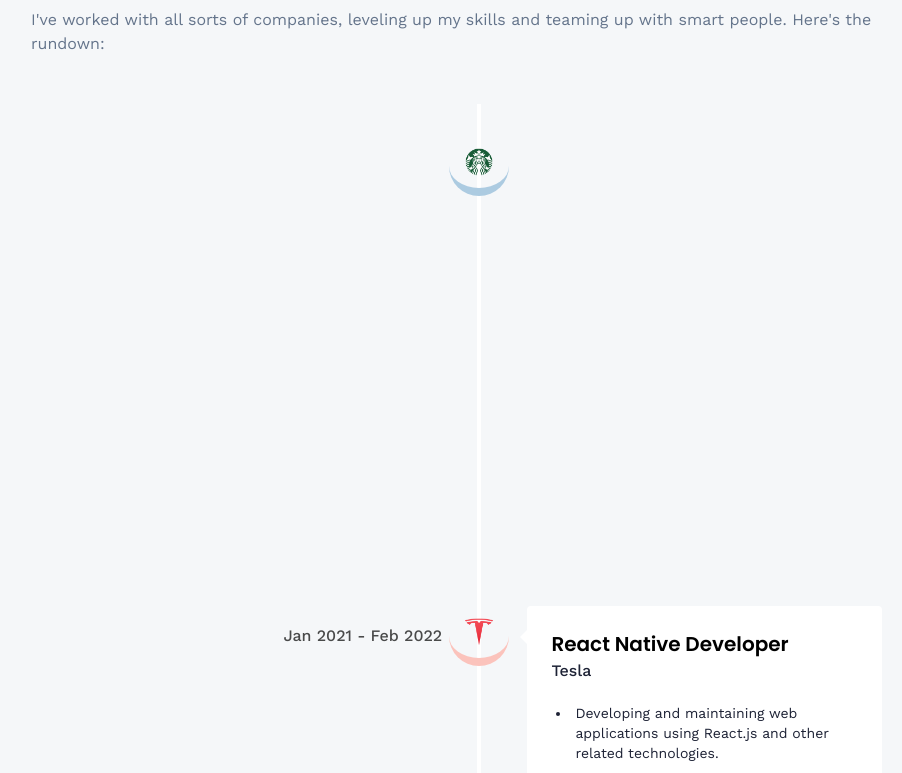
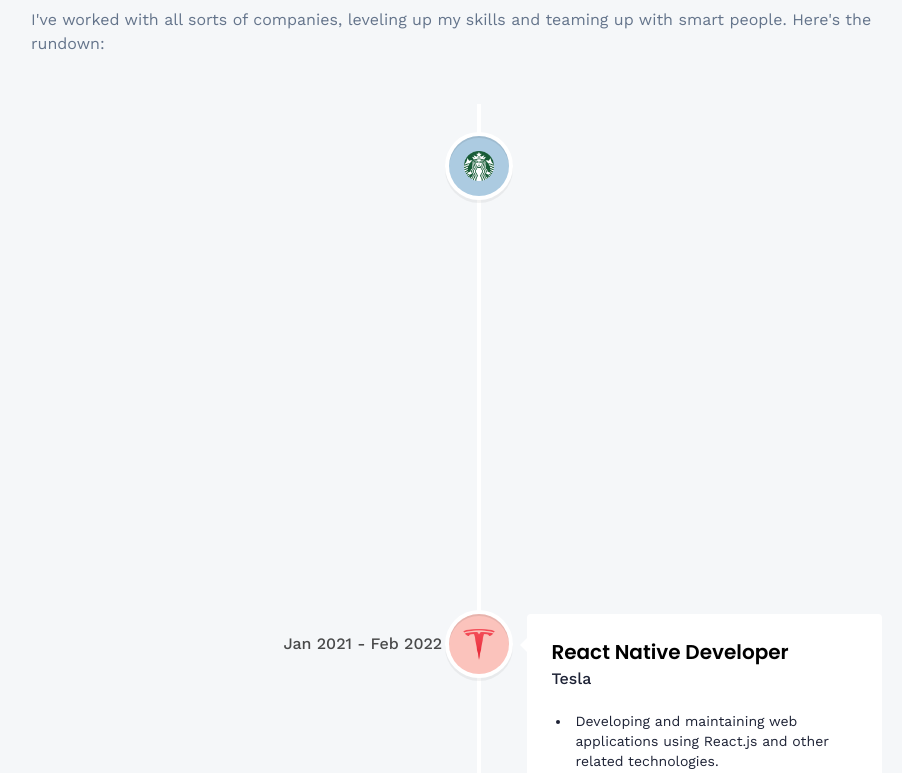
Before and after one commit to MikeyJinWei/react-3d-portfolio-vol.1, a React (Vite) app: page /about in a window 1280 px wide. Shown: the part 760-1533 px from the top of the page, without its empty margins (161-1063 px from the left). Built offline with nearby package versions, Linux system fonts and the light colour scheme; no server answers.

Commit message:
feature: adjust timeline styles, add CTA comp

```diff
--- a/src/pages/About.jsx
+++ b/src/pages/About.jsx
@@ -5,6 +5,7 @@ import {
   VerticalTimelineElement,
 } from 'react-vertical-timeline-component';
 import 'react-vertical-timeline-component/style.min.css';
+import CTA from '../components/CTA';
 
 const About = () => {
   return (
@@ -65,12 +66,13 @@ const About = () => {
                     />
                   </div>
                 }
-                iconStyle={{
+                contentStyle={{
                   borderBottom: '8px',
                   borderStyle: 'solid',
                   borderBottomColor: experience.iconBg,
                   boxShadow: 'none',
                 }}
+                iconStyle={{ background: experience.iconBg }}
               >
                 <div>
                   <h3 className='text-black text-xl font-poppins font-semibold'>
@@ -98,6 +100,10 @@ const About = () => {
           </VerticalTimeline>
         </div>
       </div>
+
+      <hr className='border-slate-200' />
+
+      <CTA />
     </section>
   );
 };
```
